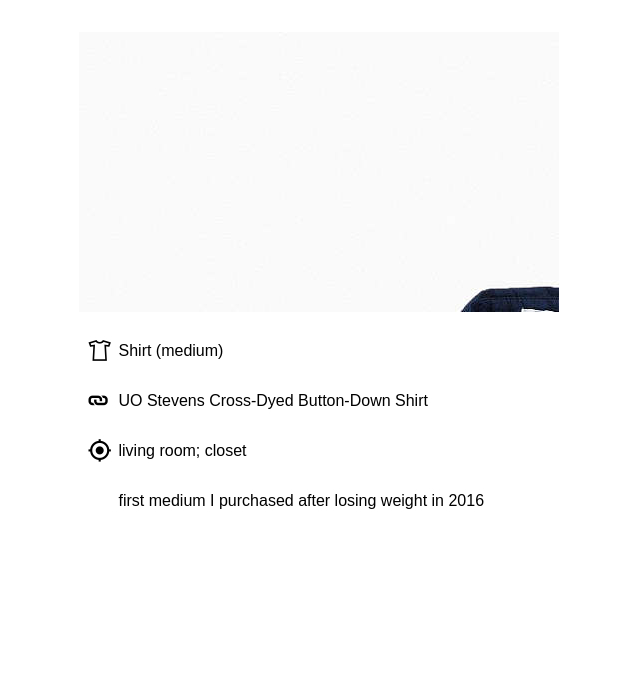
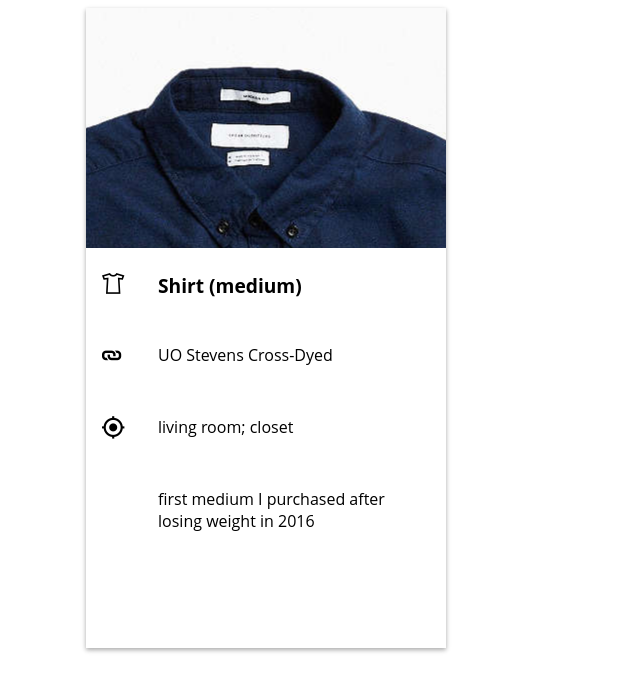
Before and after one commit to counterlogik/mnmlvng, a React (Create React App) app: page / in a window 1280 px wide. Shown: the top 692 px of the page, without its empty margins (374-1014 px from the left). Built offline with nearby package versions, Linux system fonts and the light colour scheme.

Commit message:
more closely follow material design spec... may deviate at design polish

```diff
--- a/src/App.css
+++ b/src/App.css
@@ -9,13 +9,32 @@
 */
 
 .App {
+  margin: 0;
+  padding: 0;
   text-align: center;
+  font-family: 'Open Sans', 'Helvetica', sans-serif;
 }
 
 .container {
-  width: 375px;
+  width: 80%;
+  min-width: 513px;
   margin: 0px auto;
 }
+
+a {
+  outline: none;
+}
+
+a:link, a:visited, a:hover {
+  color: #000;
+  text-decoration: none;
+}
+
+ol, ul {
+  list-style: none;
+}
+
+
 
 
 /*
@@ -62,29 +81,30 @@
 */
 
 .ItemCard {
-  width: 480px;
-  margin: 32px auto;
+  width: 360px;
+  height: 640px;
+  margin: 0px auto;
+  box-shadow: 0 1.5px 4px rgba(0, 0, 0, 0.24), 0 1.5px 6px rgba(0, 0, 0, 0.12);
 }
 
 .ItemDetail {
   position: relative;
   text-align: left;
-  margin: 30px 0px;
-  height: 20px;
+  height: 72px;
 }
 
 .PrefixIcon {
   position: absolute;
   font-size: 1.6em;
-  width: 20px;
-  height: 20px;
-  top: -5px;
-  left: -30px;
+  left: 16px;
+  top: 10px;
 }
 
 .ItemImage {
-  height: 280px;
-  background-size: 280px cover;
+  width: 100%;
+  height: 240px;
+  background-repeat: no-repeat;
+  background-position: center 16%;
 }
 
 
@@ -100,13 +120,38 @@
 
 */
 
+.itemContent {
+  margin: 8px 16px 0px 0px;
+}
+
 .entryText {
   position: absolute;
+  left: 72px;
+  top: 16px;
 }
 
-.itemContent {
-  margin-left: 40px;
+.entryText.title {
+  font-weight: 700;
+  font-size: 1.2em;
 }
+
+.entryText.notes {
+}
+
+
+
+
+/*
+ _______   ______   .__   __. .___________.    _______.
+|   ____| /  __  \  |  \ |  | |           |   /       |
+|  |__   |  |  |  | |   \|  | `---|  |----`  |   (----`
+|   __|  |  |  |  | |  . `  |     |  |        \   \
+|  |     |  `--'  | |  |\   |     |  |    .----)   |
+|__|      \______/  |__| \__|     |__|    |_______/
+
+*/
+
+@import url('https://fonts.googleapis.com/css?family=Open+Sans|Roboto');
 
 
 
--- a/src/App.js
+++ b/src/App.js
@@ -7,7 +7,7 @@ import shirtPicture from './img/uo_stevens_shirt.jpg';
 const shirtData = {
   'Description': 'Shirt (medium)',
   'Category': 'Wardrobe',
-  'Model': 'UO Stevens Cross-Dyed Button-Down Shirt',
+  'Model': 'UO Stevens Cross-Dyed',
   'Link': 'http://www.urbanoutfitters.com/urban/catalog/productdetail.jsp?id=39390299&category=M_TOPS_SHIRTS&color=041',
   'Count': 1,
   'Spark': 'Love',
@@ -23,12 +23,12 @@ class ItemDetail extends Component {
   render() {
     console.log(categoryToIconCharacterMap[this.props.category]);
     let icon = this.props.icon || categoryToIconCharacterMap[this.props.category] || '';
-    let addClasses = this.props.addClasses || '';
-    return <div className="ItemDetail">
+    let addClasses = this.props.addClasses ? ' ' + this.props.addClasses : '';
+    return <div className="ItemDetail" href={this.props.link}>
       {icon && <PrefixIcon icon={icon} />}
-        <div className={'entryText' + addClasses}>
-          {this.props.description}
-        </div>
+      <div className={'entryText' + addClasses} title={this.props.url}>
+        {this.props.description}
+      </div>
     </div>;
   }
 }
@@ -55,10 +55,10 @@ class ItemCard extends Component {
     return <div className="ItemCard">
       <ItemImage image={shirtPicture} category={this.props.details.Category} />
       <div className="itemContent">
-        <ItemDetail category={this.props.details.Category} description={this.props.details.Description} />
-        <ItemDetail icon={'link'} description={this.props.details.Model} />
+        <ItemDetail category={this.props.details.Category} description={this.props.details.Description} addClasses="title" />
+        <ItemDetail icon={'link'} description={this.props.details.Model} url={this.props.details.Link} />
         <ItemDetail icon={'android-locate'} description={this.props.details.Location} />
-        <ItemDetail description={this.props.details.Notes} />
+        <ItemDetail description={this.props.details.Notes} addClasses="notes" />
       </div>
     </div>;
   }
--- a/src/index.css
+++ b/src/index.css
@@ -7,22 +7,3 @@
 |_______/ |_______||__|   /__/     \__\ \______/  |_______|    |__|    |_______/
 
 */
-
-* {
-  margin: 0;
-  padding: 0;
-  font-family: sans-serif;
-}
-
-a {
-  outline: none;
-}
-
-a:link, a:visited, a:hover {
-  color: #000;
-  text-decoration: none;
-}
-
-ol, ul {
-  list-style: none;
-}
--- a/src/mnmlvng.json
+++ b/src/mnmlvng.json
@@ -1432,7 +1432,7 @@
   {
     "Description": "Shirt (medium)",
     "Category": "Wardrobe",
-    "Model": "UO Stevens Cross-Dyed Button-Down Shirt",
+    "Model": "UO Stevens Cross-Dyed",
     "Link": "http://www.urbanoutfitters.com/urban/catalog/productdetail.jsp?id=39390299&category=M_TOPS_SHIRTS&color=041",
     "Count": 1,
     "Spark": "Love",
@@ -1442,7 +1442,7 @@
   {
     "Description": "T-shirt (medium)",
     "Category": "Wardrobe",
-    "Model": "H&M Jersey T-shirt",
+    "Model": "H&M Jersey",
     "Link": "http://www.hm.com/us/product/57576?article=57576-C",
     "Count": 1,
     "Spark": "Love",
@@ -1452,7 +1452,7 @@
   {
     "Description": "T-shirt (medium)",
     "Category": "Wardrobe",
-    "Model": "H&M Stretch T-shirt",
+    "Model": "H&M Stretch",
     "Link": "http://www.hm.com/us/product/85961?article=85961-E",
     "Count": 1,
     "Spark": "Love",
```
